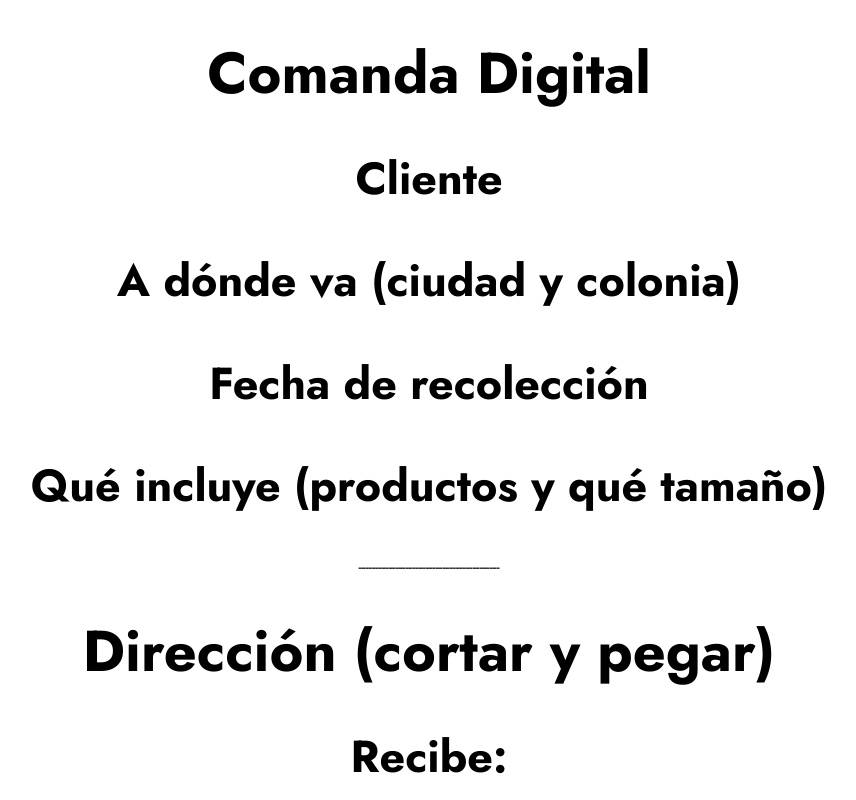
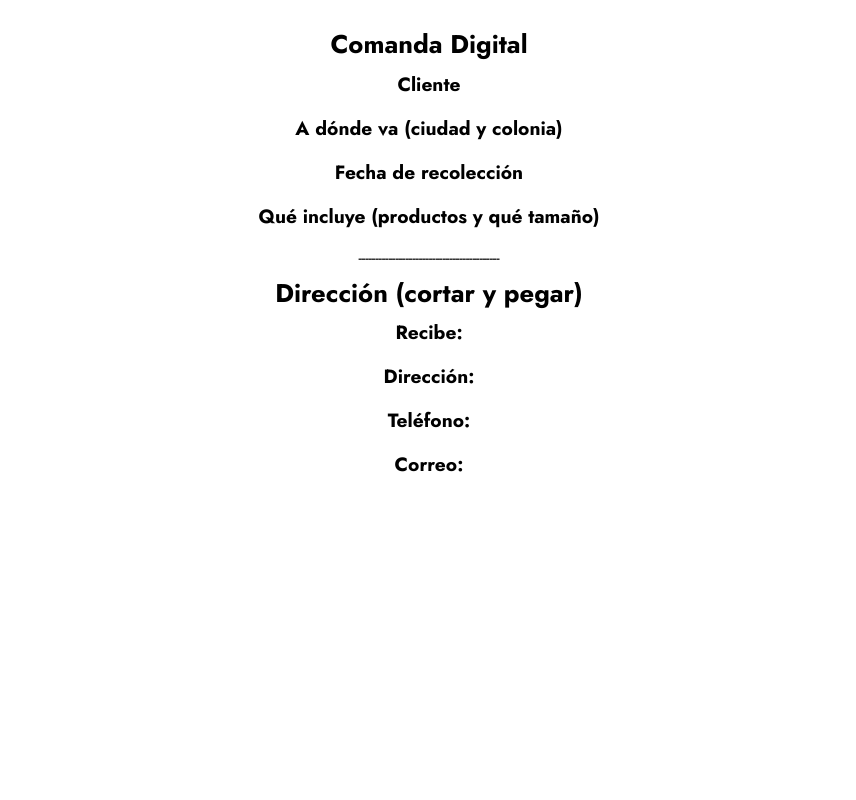
Before and after one commit to alexiserodriguez/acguidegenerator, a React app: page /lotLabel in a window 1280 px wide. Shown: the top 800 px of the page, without its empty margins (211-1067 px from the left). Built offline with nearby package versions, Linux system fonts and the light colour scheme.

Commit message:
style update

```diff
--- a/src/index.css
+++ b/src/index.css
@@ -7,26 +7,29 @@
 }
 
 body {
-  height: 80vh; /* Fills the entire viewport height */
-  width: 80vw; /* 8.5 inches converted to vw (assuming 100vw = screen width) */
+  height: 90vh; /* Fills the entire viewport height */
+  width: 90vw; /* 8.5 inches converted to vw (assuming 100vw = screen width) */
   margin: 0 auto; /* Centers content horizontally */
   display: flex;
-  text-align: center; /* Centers all text by default */
+  text-align: start; /* Centers all text by default */
   justify-content: center;
   max-width: 800px;
 }
 
 h1 {
-  font-size: 3.6em;
-  line-height: 1.2; /* Adjust as needed for spacing */
+  font-size: 1.6em;
+  line-height: 0.6; /* Adjust as needed for spacing */
   text-align: center;
   font-weight: bolder;
+}
+.lot-info{
+  padding-top:20px;
 }
 .asset-number {
   font-size: 4.2em;
 }
 h2 {
-  font-size: 2.8em;
+  font-size: 1.2em;
 }
 
 .label {
```
